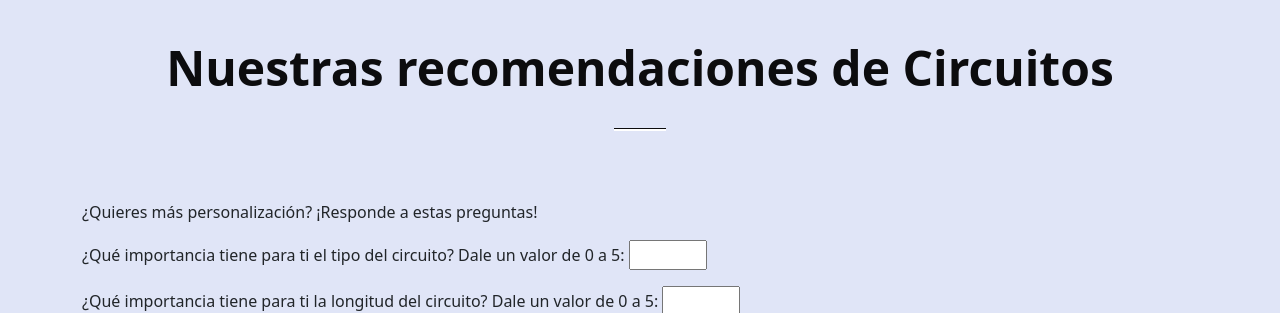
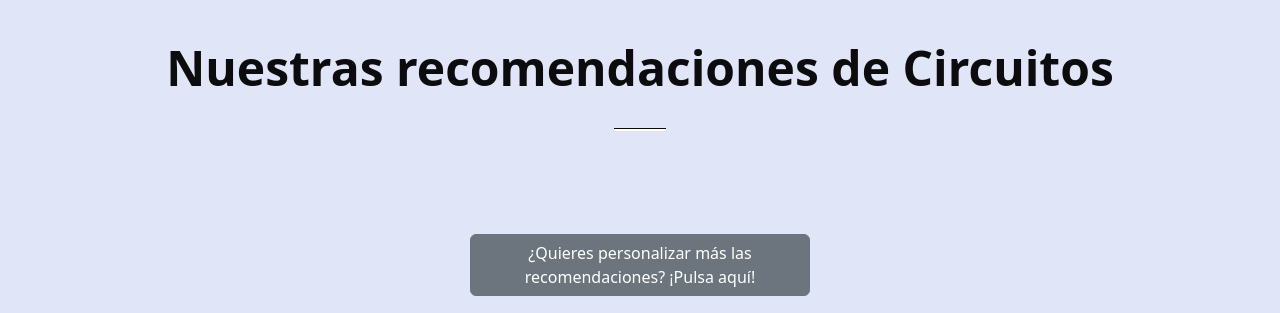
Before and after one commit to josgarboh/formula-world, a Django app: page /recomendacionCircuitos/ in a window 1280 px wide. Shown: the part 73-386 px from the top of the page. Run offline with Django 4.2, Linux system fonts and the light colour scheme; a user stored in the database is signed in; data comes from the database, SQL or seed files in the repository; some libraries are stand-ins or nearby versions.

Commit message:
Ponderaciones a elección para Circuitos completado
- Un usuario ahora puede modificar las ponderaciones, especificando qué valora más en un circuito.

```diff
--- a/sistema_recomendacion/forms.py
+++ b/sistema_recomendacion/forms.py
@@ -2,17 +2,17 @@ from django import forms
 
 class PonderacionesForm(forms.Form):
     ponderacion_tipo = forms.FloatField(
-        label='¿Qué importancia tiene para ti el tipo del circuito? Dale un valor de 0 a 5',
+        label='...el tipo del circuito? Dale un valor de 0 a 5',
         min_value=0, max_value=5,
         widget=forms.NumberInput(attrs={'step': '1'})
     )
     ponderacion_longitud = forms.FloatField(
-        label='¿Qué importancia tiene para ti la longitud del circuito? Dale un valor de 0 a 5',
+        label='...la longitud del circuito? Dale un valor de 0 a 5',
         min_value=0, max_value=5,
         widget=forms.NumberInput(attrs={'step': '1'})
     )
     ponderacion_ediciones = forms.FloatField(
-        label='¿Qué importancia tiene para ti el número de ediciones disputadas en el circuito? Dale un valor de 0 a 5',
+        label='...el número de ediciones disputadas en el circuito? Dale un valor de 0 a 5',
         min_value=0, max_value=5,
         widget=forms.NumberInput(attrs={'step': '1'})
     )
--- a/sistema_recomendacion/templates/recomendacionCircuitos.html
+++ b/sistema_recomendacion/templates/recomendacionCircuitos.html
@@ -1,4 +1,12 @@
 {% extends 'header_footer.html' %}
+
+{% load static %}
+{% block head %}
+    {{ block.super }}
+    {% comment %} block.super permite no sobreescribir el head del archivo de extends {% endcomment %}
+    <script src="{% static 'js/recomendaciones.js' %}"></script>
+    <link href="{% static 'css/recomendaciones.css' %}" rel="stylesheet">
+{% endblock %}
 
 {% block content %}
 <body class="body">
@@ -14,12 +22,25 @@
             <div class="row g-0 row-entidades">
                 {% comment %} Comprobamos si ha votado (si existe recomendaciones es un sí) {% endcomment %}
                 {% if recomendaciones %}
-                    <p>¿Quieres más personalización? ¡Responde a estas preguntas!</p>
-                    <form method="post">
-                        {% csrf_token %}
-                        {{ form.as_p }}
-                        <button type="submit">Modificar Ponderaciones</button>
-                    </form>
+
+                    <div class="row">
+                        <div class="col-md-4">
+                        <button class="btn btn-secondary" id="botonFormulario">¿Quieres personalizar más las recomendaciones? ¡Pulsa aquí!</button>
+                        </div>
+                    </div>
+
+                    {% comment %} Formulario de personalización de recomendaciones {% endcomment %}
+                    <div class="card text-center" id="formularioPersonalizacion" style="display: none;">
+                        <h4>¿Qué importancia tiene para ti...</h4>
+                        <br>
+                        <form method="post">
+                            {% csrf_token %}
+                            {{ form.as_p }}
+                            <button class="btn btn-secondary" type="submit">Personalizar</button>
+                        </form>
+                    </div>
+
+
                     {% for circuito in recomendaciones %}
                     <div class="col-lg-4 col-sm-6">
                         <a class="enlaces-box" href="/circuito/{{ circuito.id }}" title="{{ circuito.nombre }}">
--- /dev/null
+++ b/static/css/recomendaciones.css
@@ -0,0 +1,8 @@
+#formularioPersonalizacion {
+    padding: 3%;
+
+}
+
+form {
+    font-size: 110%;
+}
--- /dev/null
+++ b/static/js/recomendaciones.js
@@ -0,0 +1,14 @@
+// Código para ocultar y mostrar el formulario a decisión del usuario (recomendaciones)
+
+document.addEventListener("DOMContentLoaded", function () {
+    var toggleButton = document.getElementById("botonFormulario");
+    var contenidoOculto = document.getElementById("formularioPersonalizacion");
+
+    toggleButton.addEventListener("click", function () {
+        if (contenidoOculto.style.display === "none") {
+            contenidoOculto.style.display = "block";
+        } else {
+            contenidoOculto.style.display = "none";
+        }
+    });
+});
```
